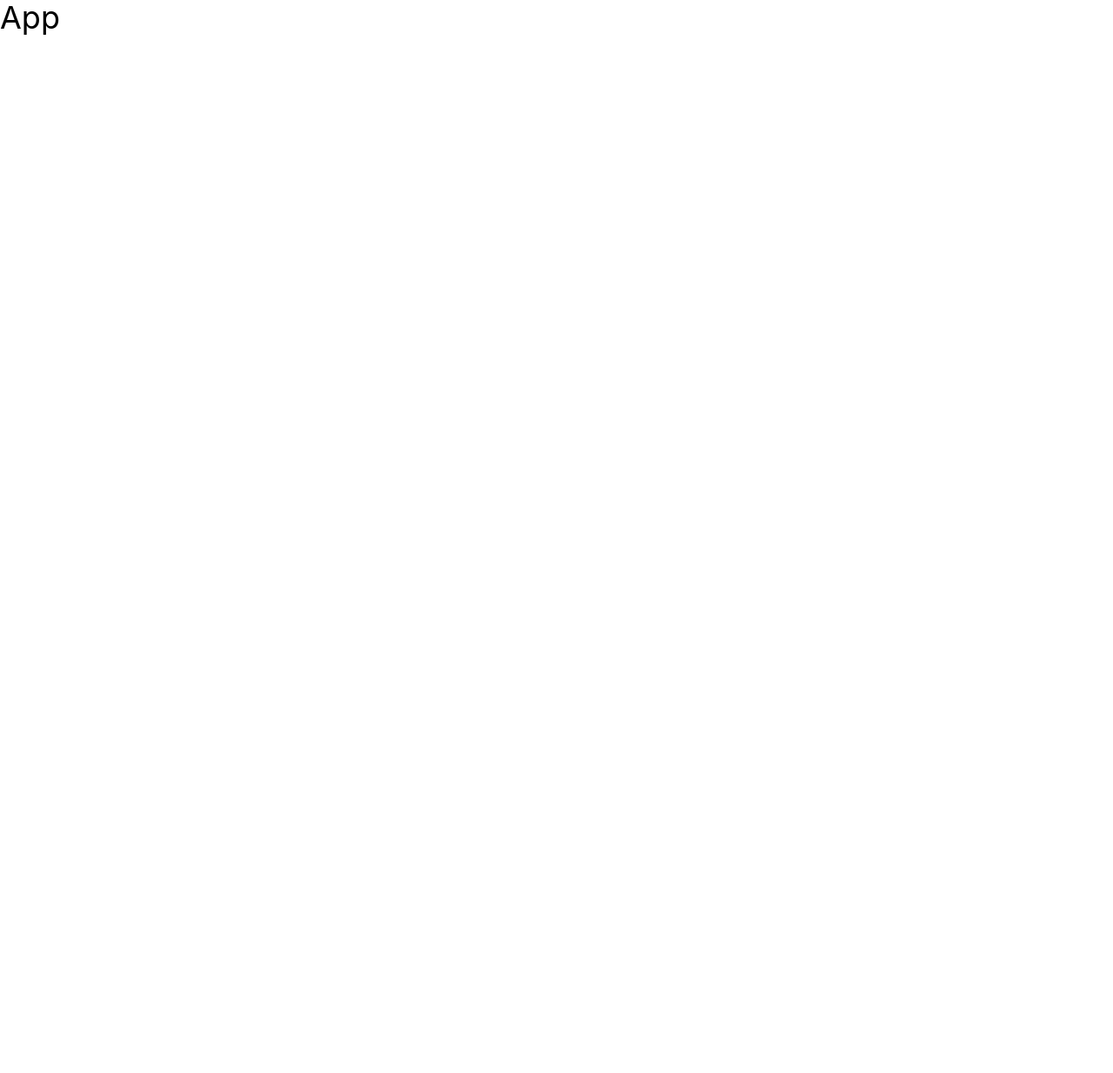
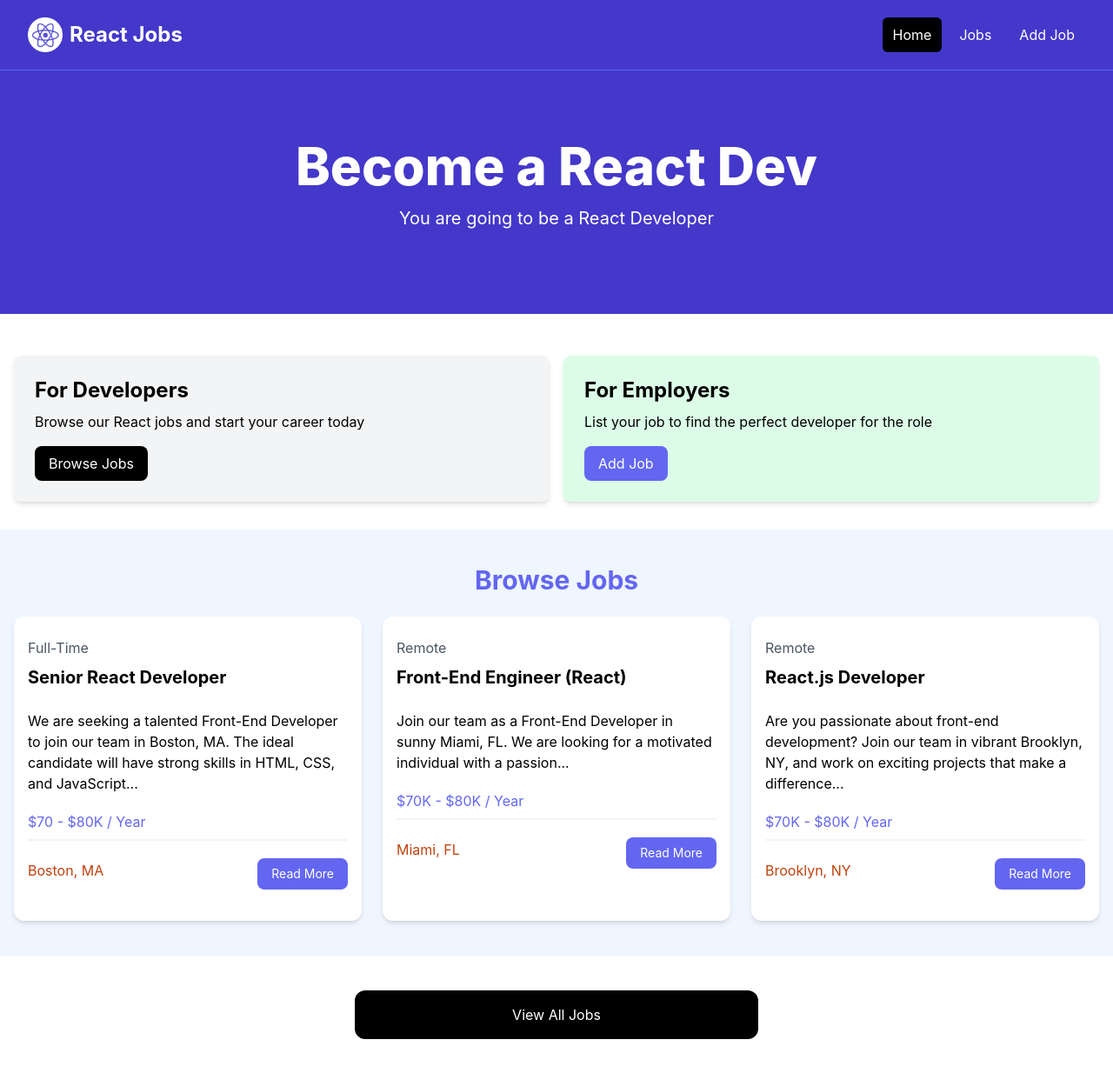
Before and after one commit to sachinkmohan/react-project, a React (Vite) app: page / in a window 1280 px wide. Shown: the whole page at 87% size. Before the commit the page ends 800 px from the top, so only its background shows below. Built offline with nearby package versions, Linux system fonts and the light colour scheme.

Commit message:
props and wrapper components

```diff
--- a/src/App.tsx
+++ b/src/App.tsx
@@ -1,7 +1,138 @@
 import React from "react";
 
+import Navbar from "./components/Navbar.jsx";
+import Hero from "./components/Hero.jsx";
+import HomeCards from "./components/HomeCards.jsx";
+
 const App = () => {
-  return <div className="text-4xl">App</div>;
+  return (
+    <>
+      <Navbar />
+      <Hero />
+      <HomeCards />
+
+      {/* <!-- About Section --> */}
+
+      {/* <!-- Developers and Employers --> */}
+
+      {/* <!-- Browse Jobs --> */}
+      <section className="bg-blue-50 px-4 py-10">
+        <div className="container-xl lg:container m-auto">
+          <h2 className="text-3xl font-bold text-indigo-500 mb-6 text-center">
+            Browse Jobs
+          </h2>
+          <div className="grid grid-cols-1 md:grid-cols-3 gap-6">
+            {/* <!-- Job Listing 1 --> */}
+            <div className="bg-white rounded-xl shadow-md relative">
+              <div className="p-4">
+                <div className="mb-6">
+                  <div className="text-gray-600 my-2">Full-Time</div>
+                  <h3 className="text-xl font-bold">Senior React Developer</h3>
+                </div>
+
+                <div className="mb-5">
+                  We are seeking a talented Front-End Developer to join our team
+                  in Boston, MA. The ideal candidate will have strong skills in
+                  HTML, CSS, and JavaScript...
+                </div>
+
+                <h3 className="text-indigo-500 mb-2">$70 - $80K / Year</h3>
+
+                <div className="border border-gray-100 mb-5"></div>
+
+                <div className="flex flex-col lg:flex-row justify-between mb-4">
+                  <div className="text-orange-700 mb-3">
+                    <i className="fa-solid fa-location-dot text-lg"></i>
+                    Boston, MA
+                  </div>
+                  <a
+                    href="job.html"
+                    className="h-[36px] bg-indigo-500 hover:bg-indigo-600 text-white px-4 py-2 rounded-lg text-center text-sm"
+                  >
+                    Read More
+                  </a>
+                </div>
+              </div>
+            </div>
+            {/* <!-- Job Listing 2 --> */}
+            <div className="bg-white rounded-xl shadow-md relative">
+              <div className="p-4">
+                <div className="mb-6">
+                  <div className="text-gray-600 my-2">Remote</div>
+                  <h3 className="text-xl font-bold">
+                    Front-End Engineer (React)
+                  </h3>
+                </div>
+
+                <div className="mb-5">
+                  Join our team as a Front-End Developer in sunny Miami, FL. We
+                  are looking for a motivated individual with a passion...
+                </div>
+
+                <h3 className="text-indigo-500 mb-2">$70K - $80K / Year</h3>
+
+                <div className="border border-gray-100 mb-5"></div>
+
+                <div className="flex flex-col lg:flex-row justify-between mb-4">
+                  <div className="text-orange-700 mb-3">
+                    <i className="fa-solid fa-location-dot text-lg"></i>
+                    Miami, FL
+                  </div>
+                  <a
+                    href="job.html"
+                    className="h-[36px] bg-indigo-500 hover:bg-indigo-600 text-white px-4 py-2 rounded-lg text-center text-sm"
+                  >
+                    Read More
+                  </a>
+                </div>
+              </div>
+            </div>
+            {/* <!-- Job Listing 3 --> */}
+            <div className="bg-white rounded-xl shadow-md relative">
+              <div className="p-4">
+                <div className="mb-6">
+                  <div className="text-gray-600 my-2">Remote</div>
+                  <h3 className="text-xl font-bold">React.js Developer</h3>
+                </div>
+
+                <div className="mb-5">
+                  Are you passionate about front-end development? Join our team
+                  in vibrant Brooklyn, NY, and work on exciting projects that
+                  make a difference...
+                </div>
+
+                <h3 className="text-indigo-500 mb-2">$70K - $80K / Year</h3>
+
+                <div className="border border-gray-100 mb-5"></div>
+
+                <div className="flex flex-col lg:flex-row justify-between mb-4">
+                  <div className="text-orange-700 mb-3">
+                    <i className="fa-solid fa-location-dot text-lg"></i>
+                    Brooklyn, NY
+                  </div>
+                  <a
+                    href="job.html"
+                    className="h-[36px] bg-indigo-500 hover:bg-indigo-600 text-white px-4 py-2 rounded-lg text-center text-sm"
+                  >
+                    Read More
+                  </a>
+                </div>
+              </div>
+            </div>
+          </div>
+        </div>
+      </section>
+
+      <section className="m-auto max-w-lg my-10 px-6">
+        <a
+          href="jobs.html"
+          className="block bg-black text-white text-center py-4 px-6 rounded-xl hover:bg-gray-700"
+        >
+          View All Jobs
+        </a>
+      </section>
+    </>
+  );
 };
 
 export default App;
--- /dev/null
+++ b/src/components/Card.jsx
@@ -0,0 +1,7 @@
+import React from "react";
+
+const Card = ({ children, bg = "bg-gray-100" }) => {
+  return <div className={`${bg} p-6 rounded-lg shadow-md`}>{children}</div>;
+};
+
+export default Card;
--- /dev/null
+++ b/src/components/Hero.jsx
@@ -0,0 +1,21 @@
+import React from "react";
+
+const Hero = ({
+  title = "Become a React Dev",
+  subtitle = "You are going to be a React Developer",
+}) => {
+  return (
+    <section className="bg-indigo-700 py-20 mb-4">
+      <div className="max-w-7xl mx-auto px-4 sm:px-6 lg:px-8 flex flex-col items-center">
+        <div className="text-center">
+          <h1 className="text-4xl font-extrabold text-white sm:text-5xl md:text-6xl">
+            {title}
+          </h1>
+          <p className="my-4 text-xl text-white">{subtitle}</p>
+        </div>
+      </div>
+    </section>
+  );
+};
+
+export default Hero;
--- /dev/null
+++ b/src/components/HomeCards.jsx
@@ -0,0 +1,40 @@
+import React from "react";
+import Card from "./Card";
+
+const HomeCards = () => {
+  return (
+    <section className="py-4">
+      <div className="container-xl lg:container m-auto">
+        <div className="grid grid-cols-1 md:grid-cols-2 gap-4 p-4 rounded-lg">
+          <Card>
+            <h2 className="text-2xl font-bold">For Developers</h2>
+            <p className="mt-2 mb-4">
+              Browse our React jobs and start your career today
+            </p>
+            <a
+              href="/jobs.html"
+              className="inline-block bg-black text-white rounded-lg px-4 py-2 hover:bg-gray-700"
+            >
+              Browse Jobs
+            </a>
+          </Card>
+
+          <Card bg="bg-green-100">
+            <h2 className="text-2xl font-bold">For Employers</h2>
+            <p className="mt-2 mb-4">
+              List your job to find the perfect developer for the role
+            </p>
+            <a
+              href="/add-job.html"
+              className="inline-block bg-indigo-500 text-white rounded-lg px-4 py-2 hover:bg-indigo-600"
+            >
+              Add Job
+            </a>
+          </Card>
+        </div>
+      </div>
+    </section>
+  );
+};
+
+export default HomeCards;
--- /dev/null
+++ b/src/components/Navbar.jsx
@@ -0,0 +1,49 @@
+import React from "react";
+import logo from "../assets/images/image.png";
+
+const Navbar = () => {
+  return (
+    <nav className="bg-indigo-700 border-b border-indigo-500">
+      <div className="mx-auto max-w-7xl px-2 sm:px-6 lg:px-8">
+        <div className="flex h-20 items-center justify-between">
+          <div className="flex flex-1 items-center justify-center md:items-stretch md:justify-start">
+            {/* <!-- Logo --> */}
+            <a
+              className="flex flex-shrink-0 items-center mr-4"
+              href="/index.html"
+            >
+              <img className="h-10 w-auto" src={logo} alt="React Jobs" />
+              <span className="hidden md:block text-white text-2xl font-bold ml-2">
+                React Jobs
+              </span>
+            </a>
+            <div className="md:ml-auto">
+              <div className="flex space-x-2">
+                <a
+                  href="/index.html"
+                  className="text-white bg-black hover:bg-gray-900 hover:text-white rounded-md px-3 py-2"
+                >
+                  Home
+                </a>
+                <a
+                  href="/jobs.html"
+                  className="text-white hover:bg-gray-900 hover:text-white rounded-md px-3 py-2"
+                >
+                  Jobs
+                </a>
+                <a
+                  href="/add-job.html"
+                  className="text-white hover:bg-gray-900 hover:text-white rounded-md px-3 py-2"
+                >
+                  Add Job
+                </a>
+              </div>
+            </div>
+          </div>
+        </div>
+      </div>
+    </nav>
+  );
+};
+
+export default Navbar;
```
Also changed, not shown: src/assets/images/image.png (added).
